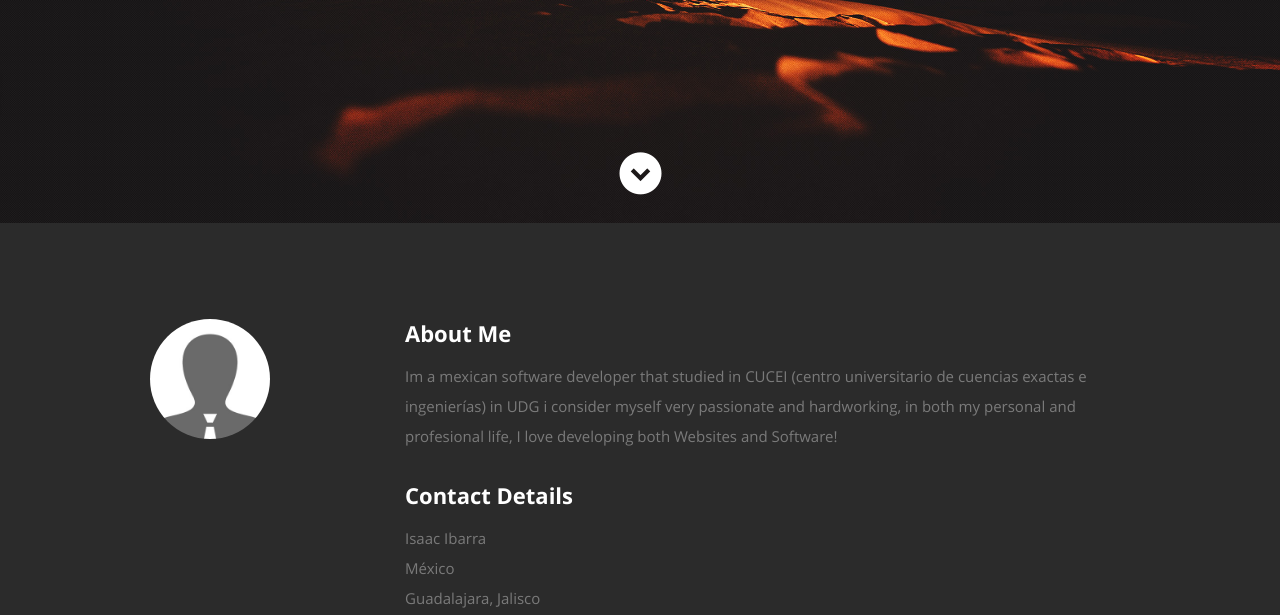
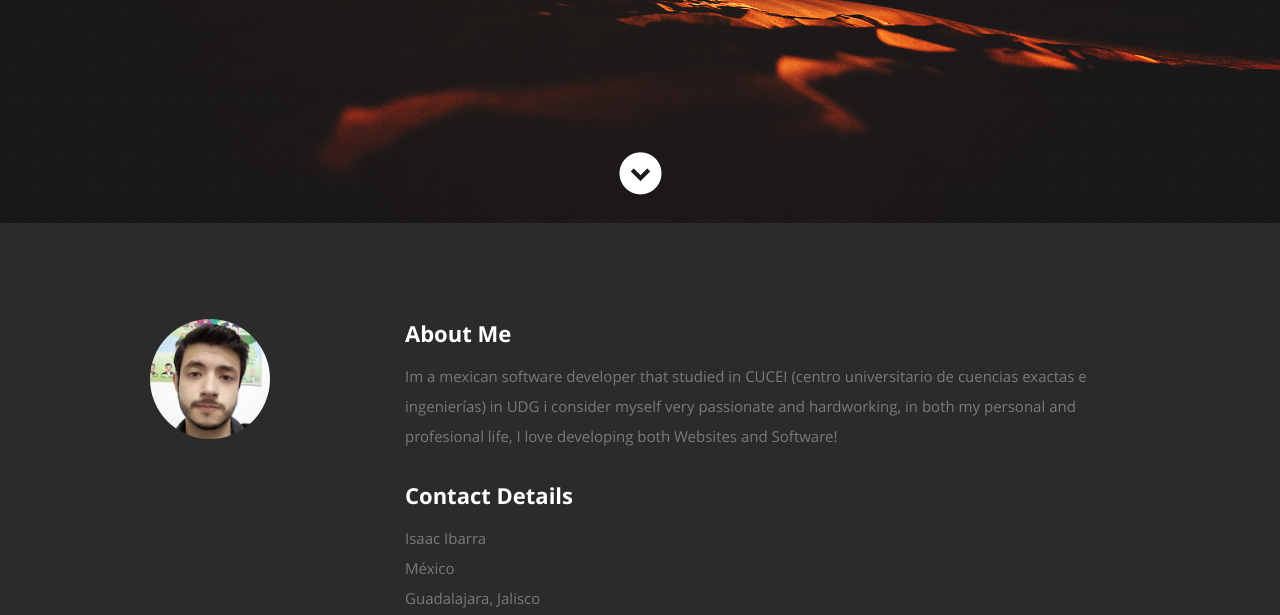
Before and after one commit to Defcicer12/CV, a plain HTML site: page index.html in a window 1280 px wide. Shown: the part 577-1192 px from the top of the page. Drawn offline with nearby package versions, Linux system fonts and the light colour scheme.

Commit message:
profile pic

```diff
--- a/index.html
+++ b/index.html
@@ -84,7 +84,7 @@
 
          <div class="three columns">
 
-            <img class="profile-pic"  src="images/profilepic.jpg" alt="" />
+            <img class="profile-pic"  src="images/2019-12-31.jpg" alt="" />
 
          </div>
 
```
Also changed, not shown: images/2019-12-31.jpg (added).
